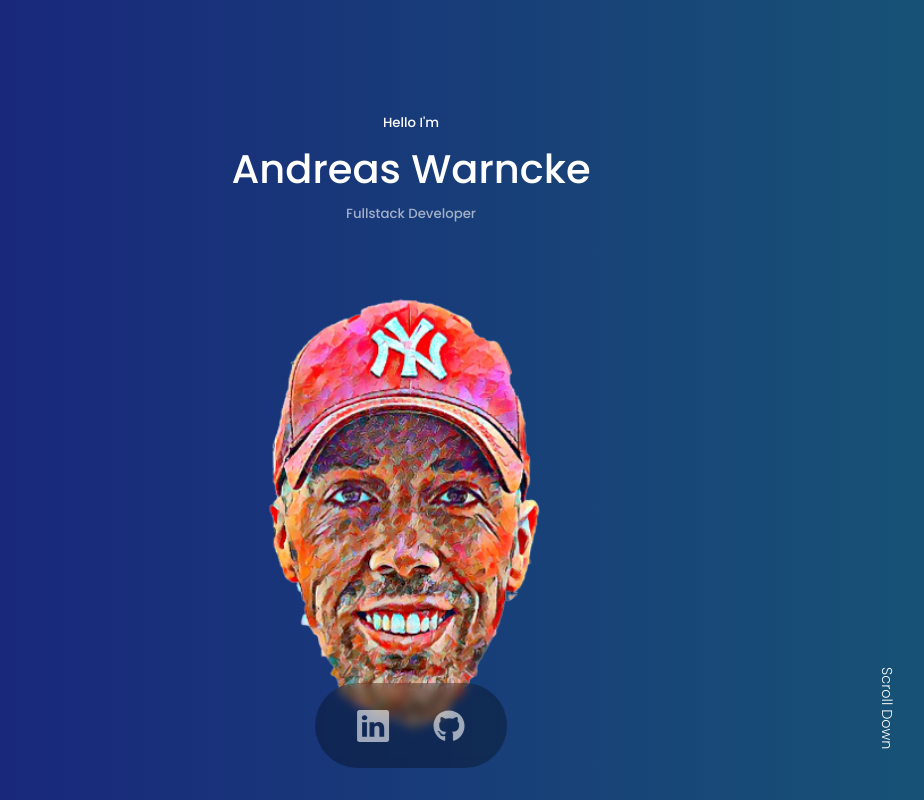
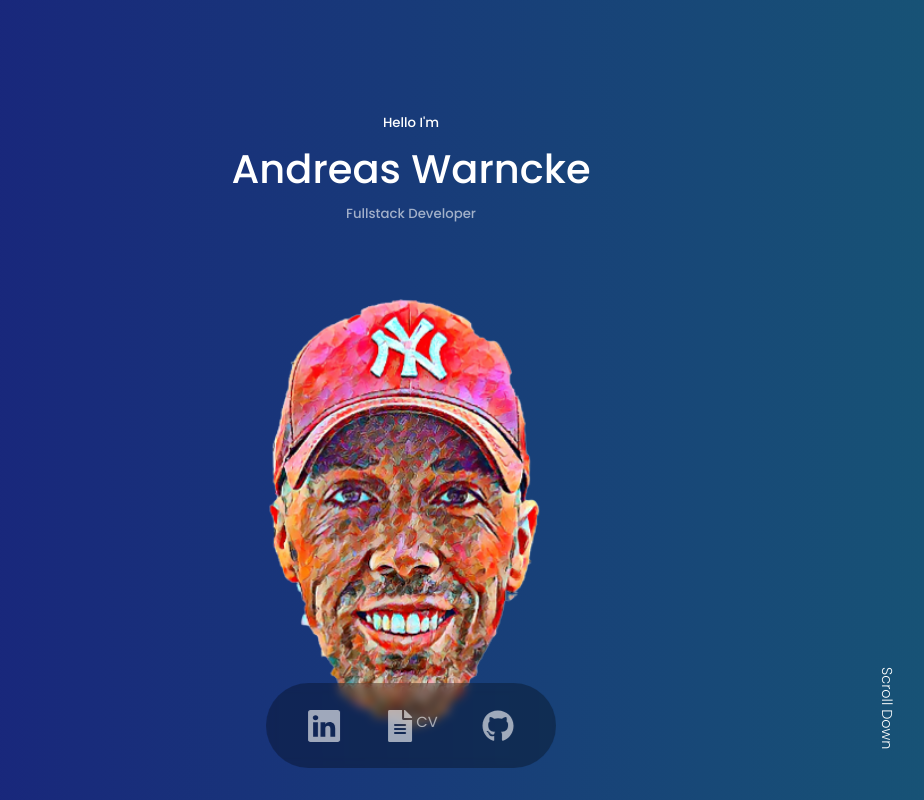
Before and after one commit to andreas8151/portfolio, a React (Create React App) app: page / in a window 1280 px wide. Shown: the top 800 px of the page, without its empty margins (229-1153 px from the left). Built offline with nearby package versions, Linux system fonts and the light colour scheme.

Commit message:
added cv  to navbar

```diff
--- a/src/components/nav/Nav.jsx
+++ b/src/components/nav/Nav.jsx
@@ -2,6 +2,7 @@ import React from "react";
 import "./nav.css";
 import { BsLinkedin } from "react-icons/bs";
 import { FaGithub } from "react-icons/fa";
+import { FaFileAlt } from "react-icons/fa";
 
 const Nav = () => {
   return (
@@ -17,6 +18,14 @@ const Nav = () => {
         </a>
         <a
           className="linkTo"
+          href="https://user-images.githubusercontent.com/112560055/226950735-7dcb385c-51e1-4a40-ae70-7974de9b6e71.png"
+          target="_blank"
+        >
+          <FaFileAlt className="header_socials" />
+          <small>CV</small>
+        </a>
+        <a
+          className="linkTo"
           href="https://github.com/andreas8151"
           target="_blank"
           rel="noreferrer"
```
